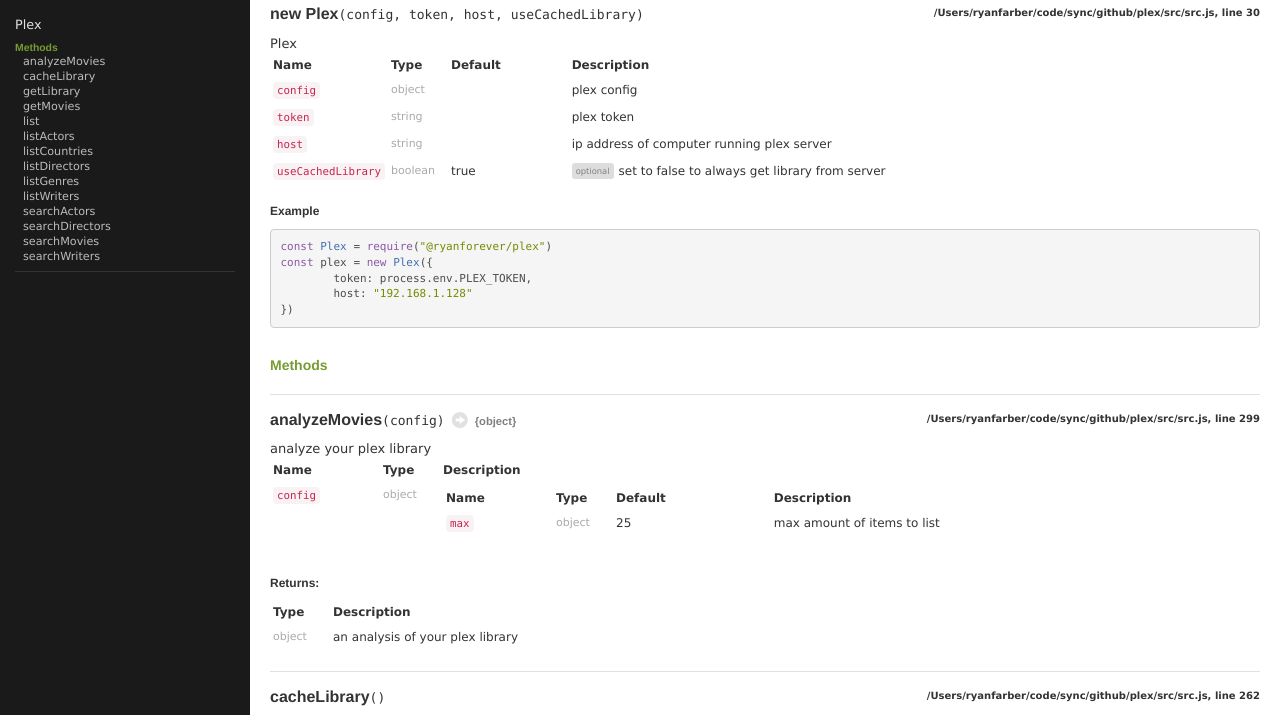
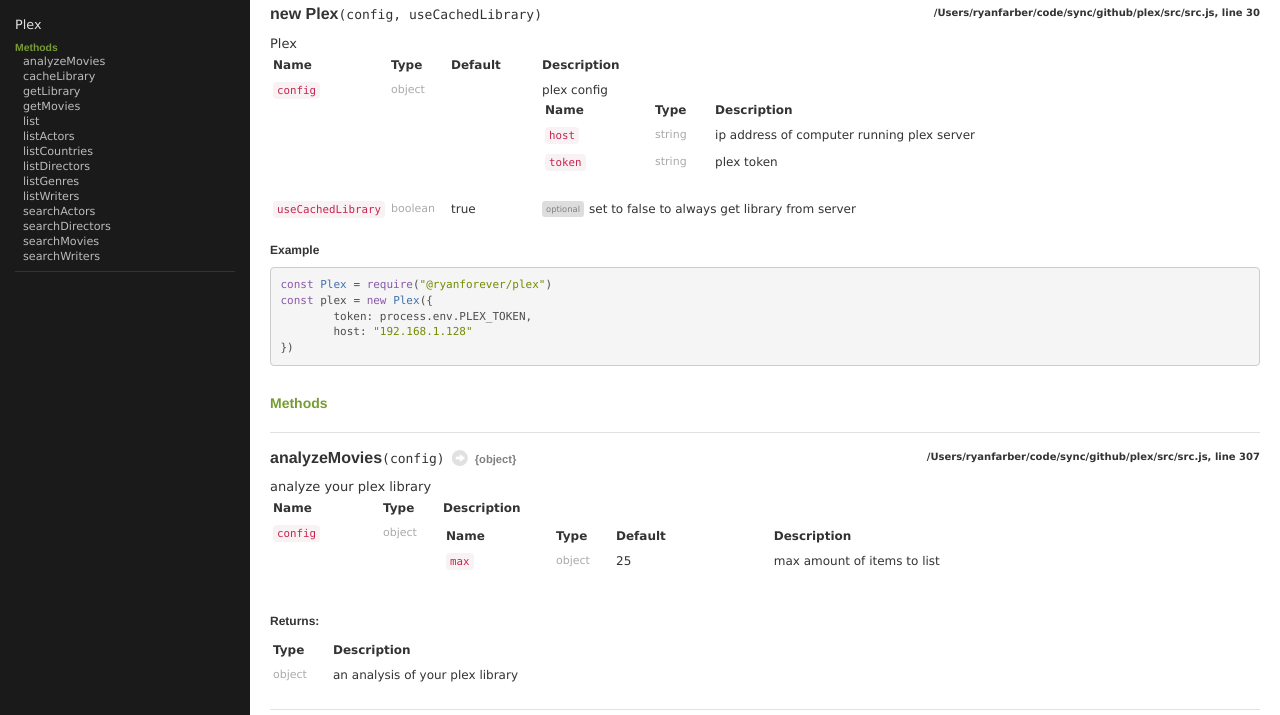
Before and after one commit to ryanfarber/plex, a website: page docs/Plex.html in a window 1280 px wide. Shown: the part 78-793 px from the top of the page. Drawn offline with Linux system fonts and the light colour scheme.

Commit message:
update docs

```diff
--- a/docs/Plex.html
+++ b/docs/Plex.html
@@ -113,7 +113,7 @@
     <div class="nameContainer">
         <h4 class="name" id="Plex">
 
-            new Plex<span class="signature">(config, token, host, <span class="optional">useCachedLibrary</span>)</span>
+            new Plex<span class="signature">(config, <span class="optional">useCachedLibrary</span>)</span>
         </h4>
 
 
@@ -187,7 +187,46 @@
 
 
 
-                plex config</td>
+                plex config
+
+
+<table class="params">
+    <thead>
+	<tr>
+
+		<th>Name</th>
+
+
+		<th>Type</th>
+
+
+
+		<th class="last">Description</th>
+	</tr>
+	</thead>
+
+	<tbody>
+
+
+        <tr>
+
+                <td class="name"><code>host</code></td>
+
+
+            <td class="type">
+
+
+<span class="param-type">string</span>
+
+
+
+            </td>
+
+
+
+            <td class="description last">
+
+                ip address of computer running plex server</td>
         </tr>
 
 
@@ -207,51 +246,16 @@
             </td>
 
 
-                <td class="default">
-
-                </td>
-
 
             <td class="description last">
 
-
-
-
-
-
                 plex token</td>
         </tr>
 
 
-
-        <tr>
-
-                <td class="name"><code>host</code></td>
-
-
-            <td class="type">
-
-
-<span class="param-type">string</span>
-
-
-
-            </td>
-
-
-                <td class="default">
-
-                </td>
-
-
-            <td class="description last">
-
-
-
-
-
-
-                ip address of computer running plex server</td>
+	</tbody>
+</table>
+            </td>
         </tr>
 
 
@@ -375,7 +379,7 @@
 
 
         <div class="tag-source">
-            /Users/ryanfarber/code/sync/github/plex/src/src.js, line 299
+            /Users/ryanfarber/code/sync/github/plex/src/src.js, line 307
         </div>
 
     </div>
@@ -573,7 +577,7 @@
 
 
         <div class="tag-source">
-            /Users/ryanfarber/code/sync/github/plex/src/src.js, line 262
+            /Users/ryanfarber/code/sync/github/plex/src/src.js, line 264
         </div>
 
     </div>
@@ -744,7 +748,7 @@
 
 
         <div class="tag-source">
-            /Users/ryanfarber/code/sync/github/plex/src/src.js, line 239
+            /Users/ryanfarber/code/sync/github/plex/src/src.js, line 241
         </div>
 
     </div>
@@ -2109,7 +2113,7 @@
 
 
         <footer>
-            Documentation generated by <a target="_blank" href="https://github.com/jsdoc3/jsdoc">JSDoc 3.6.11</a> on Tue Oct 04 2022 23:09:33 GMT-0700 (Pacific Daylight Time)
+            Documentation generated by <a target="_blank" href="https://github.com/jsdoc3/jsdoc">JSDoc 3.6.11</a> on Tue Oct 04 2022 23:35:11 GMT-0700 (Pacific Daylight Time)
         </footer>
     </div>
 </div>
--- a/src/src.js
+++ b/src/src.js
@@ -17,8 +17,8 @@
  * Plex
  * @constructor
  * @arg {object} config - plex config
- * @arg {string} token - plex token
- * @arg {string} host - ip address of computer running plex server
+ * @arg {string} config.host - ip address of computer running plex server
+ * @arg {string} config.token - plex token
  * @arg {boolean} [useCachedLibrary=true] - set to false to always get library from server
  * @example
  * const Plex = require("@ryanforever/plex")
```
Also changed, not shown: docs/index.html (+11 -2 lines).
